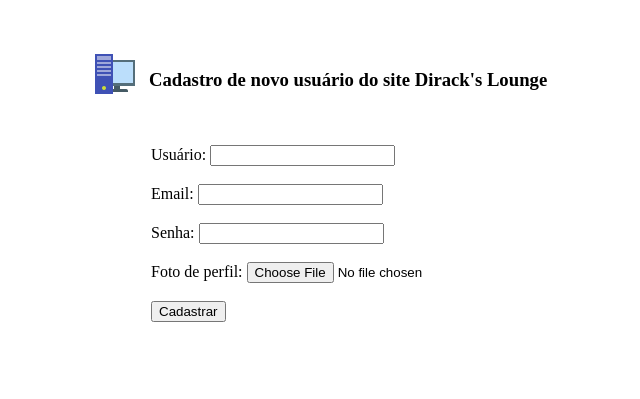
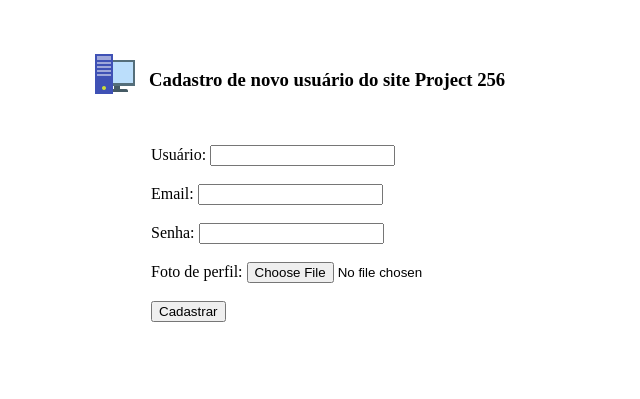
Before and after one commit to project256/sistema-cadastro-usuarios, a PHP site: page /assets/php/cadastrarUsuarios.php in a window 1280 px wide. Shown: the top 399 px of the page, without its empty margins (249-889 px from the left). Run offline with PHP 8.4, Linux system fonts and the light colour scheme.

Commit message:
Correct the name of site in cadastrarUsuarios.php

```diff
--- a/assets/php/cadastrarUsuarios.php
+++ b/assets/php/cadastrarUsuarios.php
@@ -79,7 +79,7 @@ if(!empty($_POST['usuario']) && isset($_POST['usuario'])){
 
 	<form method="POST" class="cadastro" enctype="multipart/form-data">
 		<img src="../icons/icon.ico">
-		<h3>Cadastro de novo usuário do site Dirack's Lounge</h3>
+		<h3>Cadastro de novo usuário do site Project 256</h3>
 		<br><br>
 		<div class="formCadastro">
 			Usuário: <input type="text" name="usuario" required><br><br>
```
